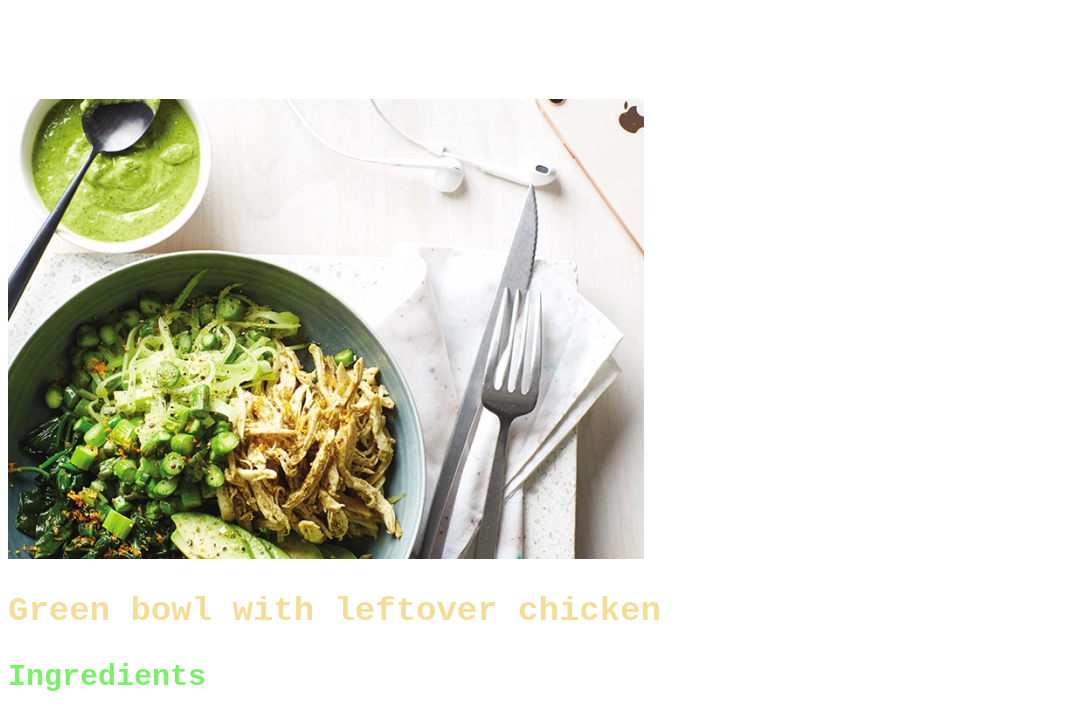
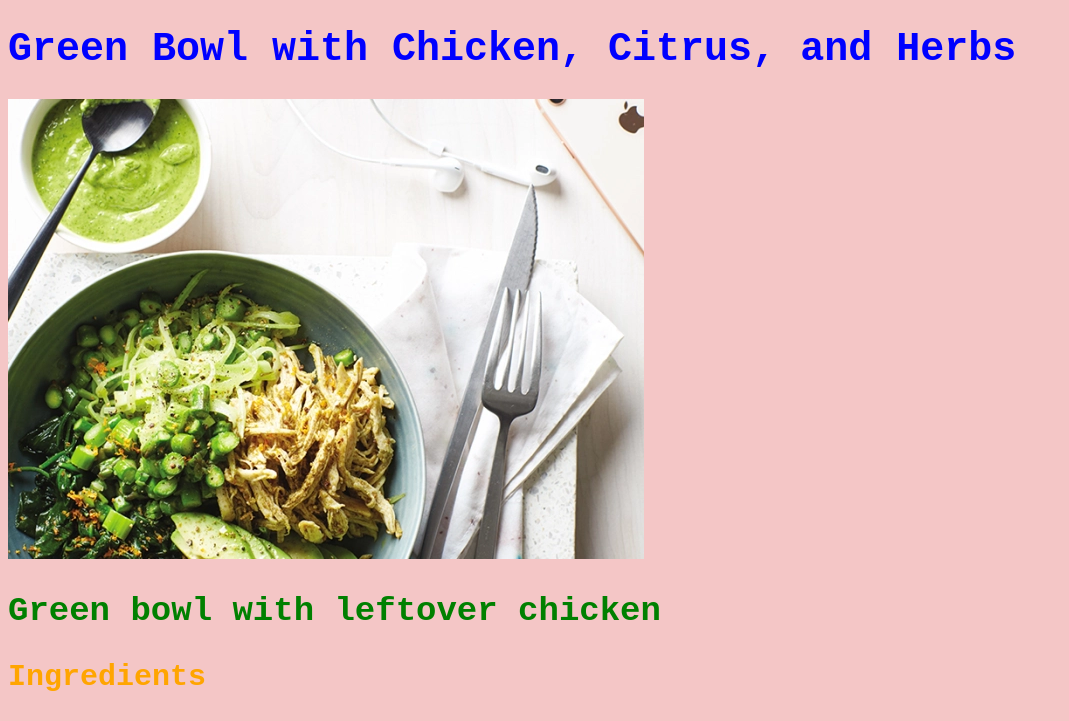
Before and after one commit to nick-caminiti/odin-recipes, a plain HTML site: page recipes/bowl.html in a window 1280 px wide. Shown: the top 721 px of the page, without its empty margins (0-1069 px from the left). Drawn offline with Linux system fonts and the light colour scheme.

Commit message:
further update fonts and backgrounds

```diff
--- a/style.css
+++ b/style.css
@@ -1,21 +1,21 @@
 
 * {
-    background-color: white;
+    background-color: rgb(244, 198, 198);
     font-family: 'Courier New', Courier, monospace;
 }
 
 h1 {
-    color: white;
+    color: blue;
     font-size: 40px;
 }
 
 h2 {
-    color: rgb(243, 221, 151);
+    color: green;
     font-size: 34px;
 }
 
 h3 {
-    color: rgb(122, 240, 104);
+    color: orange;
     font-size: 30px;
 }
 
```
